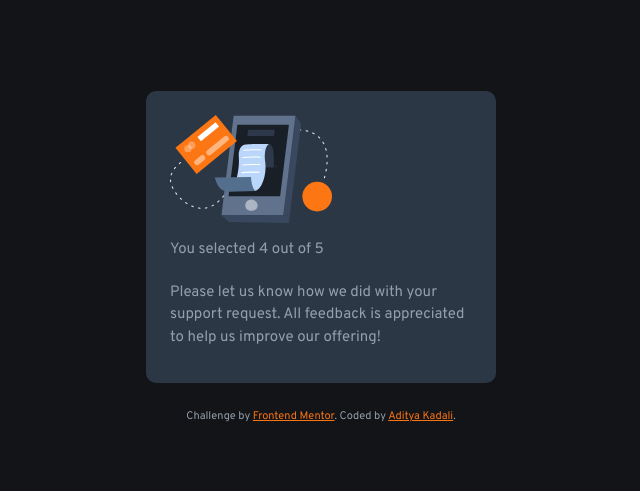
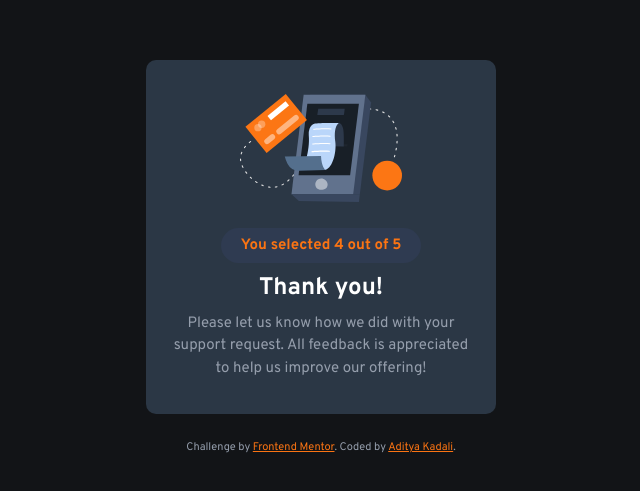
Before and after one commit to Adityakadali/Interactive-rating-component, a plain HTML site: page thankyou.html in a window 1280 px wide. Shown: the part 151-642 px from the top of the page, without its empty margins (319-959 px from the left). Drawn offline with Linux system fonts and the light colour scheme.

Commit message:
thankyou card

```diff
--- a/style.css
+++ b/style.css
@@ -44,6 +44,10 @@ body {
 }
 
 /* Utility classes */
+
+.m-auto {
+  margin: 0 auto;
+}
 .flex {
   display: flex;
 }
@@ -111,3 +115,29 @@ h2 {
   color: var(--primary-orange);
   cursor: pointer;
 }
+
+/* thankyou CSS */
+.thank-you {
+  margin: 10px auto;
+}
+
+.star-rating {
+  background-color: var(--neutral-medium-grey);
+  border-radius: 5px;
+  padding: 0 20px;
+  width: fit-content;
+  margin: 10px auto;
+  border-radius: 20px;
+}
+
+.star-rating p {
+  line-height: 1;
+  font-weight: 700;
+  font-size: 15px;
+  color: var(--primary-orange);
+}
+
+.thank-content {
+  font-size: 15px;
+  text-align: center;
+}
--- a/thankyou.html
+++ b/thankyou.html
@@ -28,13 +28,14 @@
   </head>
   <body>
     <div class="card">
-      <div>
+      <div class="thank-you">
         <img src="./images/illustration-thank-you.svg" alt="" />
       </div>
       <div class="star-rating">
         <p>You selected 4 out of 5</p>
       </div>
-      <p>
+      <h2 class="thankyou m-auto">Thank you!</h2>
+      <p class="thank-content">
         Please let us know how we did with your support request. All feedback is
         appreciated to help us improve our offering!
       </p>
```
